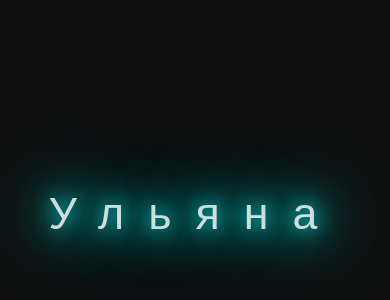
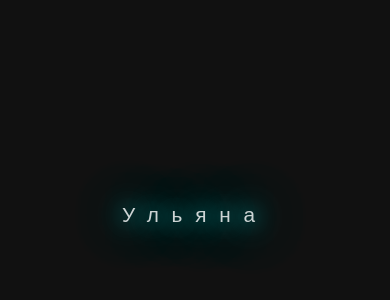
Before and after one commit to 1YaStReB1/neon-name, a React (Create React App) app: page / in a window 390 px wide. Shown: the part 206-506 px from the top of the page. Built offline with nearby package versions, Linux system fonts and the light colour scheme; the HTML template or start-up script is replaced by a standard one.

Commit message:
переделал2

```diff
--- a/src/App.css
+++ b/src/App.css
@@ -10,7 +10,7 @@ body{
 }
 div{
   color:rgb(255,255,255,0.8);
-  font-size:10rem;
+  font-size: 5rem;
   letter-spacing:3rem;
   font-family: 'Rajdhani', sans-serif;
   text-shadow: 0px 0px 20px cyan, 0px 0px 40px cyan, 0px 0px 60px cyan,0px 0px 80px cyan, 0px 0px 100px cyan;
@@ -18,40 +18,32 @@ div{
 }
 
 .sm{
-  font-size: 5rem;
+
 }
 
 @media  screen and (max-width: 1100px) {
   div{
-    font-size: 8rem;
-  }
-
-  .sm{
     font-size: 3rem;
     letter-spacing:2rem;
   }
+
+
 }
 
 @media  screen and (max-width: 750px) {
   div{
-    font-size: 6rem;
-    letter-spacing:2rem;
-  }
-
-  .sm{
     font-size: 2.5rem;
     letter-spacing:1.7rem;
   }
+
+
 }
 
 @media  screen and (max-width: 630px) {
   div{
-    font-size: 2.8rem;
-    letter-spacing:1.5rem;
-  }
-
-  .sm{
     font-size: 1.3rem;
     letter-spacing:.8rem;
   }
+
+
 }
--- a/src/App.js
+++ b/src/App.js
@@ -5,9 +5,9 @@ import './App.css';
 function App() {
   const text = ["Ульяна", "С сиром", "И с черным" , "хлебом" , "И в микроволновку", "На 40 сек", "ммм"]
   const [name, setName] = useState(0)
-  const [small, setSmall] = useState(false)
+
   const toggle = () =>{
-    if(name==text.length)
+    if(name==text.length-1)
       setName(0)
     else
       setName(prev => prev +1)
@@ -21,7 +21,7 @@ useEffect(()=>{
 },[toggle])
 
   return (
-    <div  className={`App ${small && "sm"}`}>
+    <div  className={`App `}>
      {text[name]}
     </div>
   );
```
